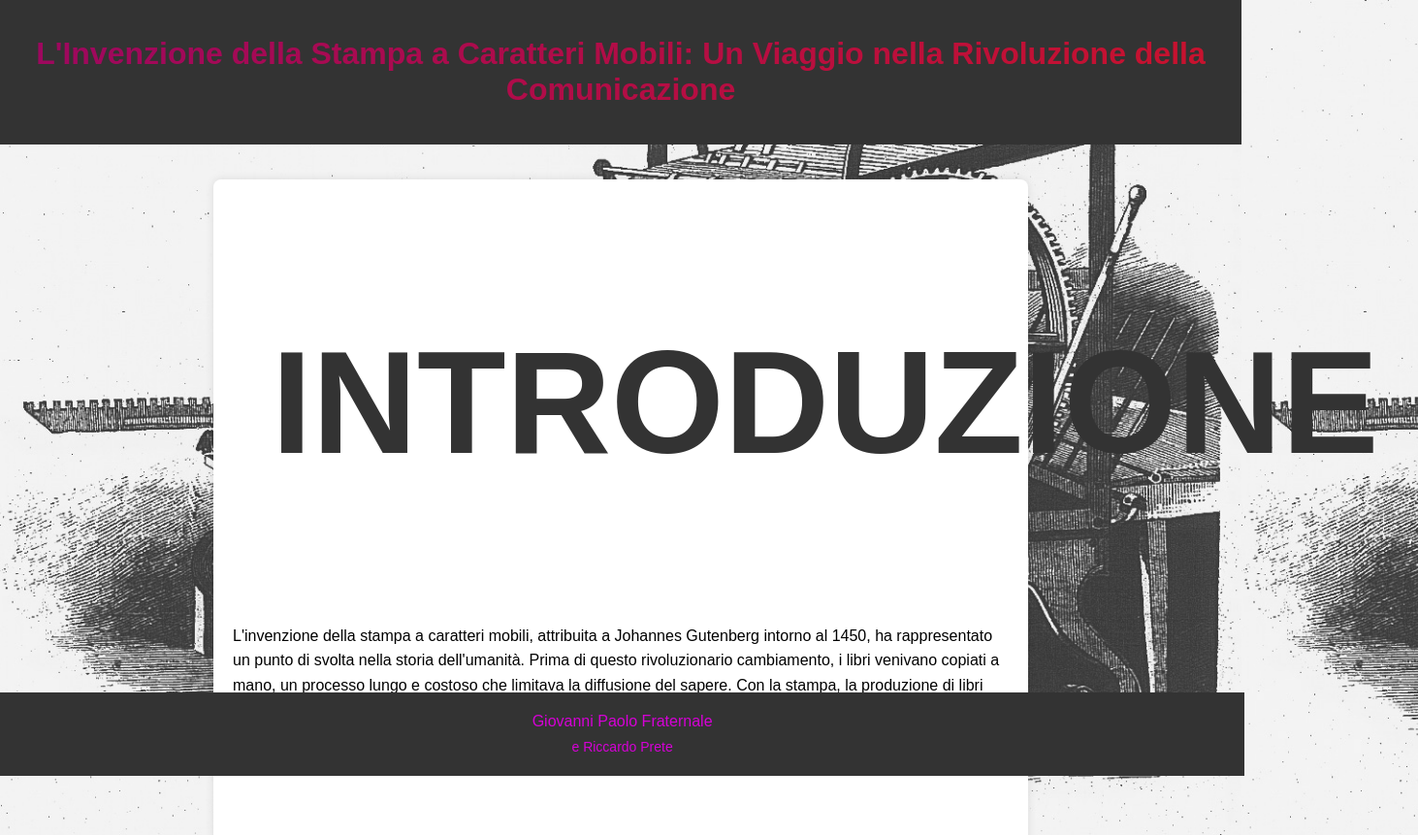
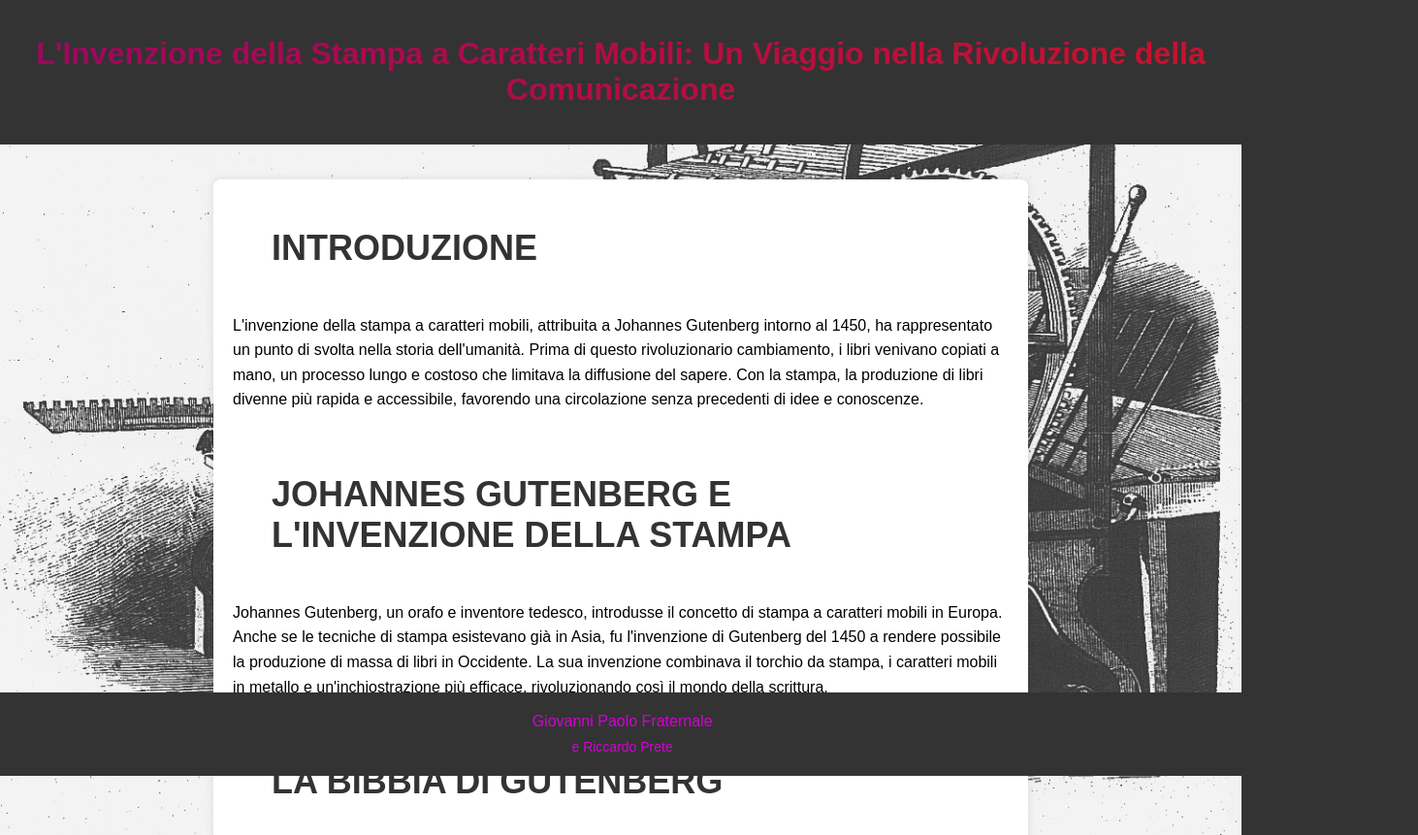
Before and after one commit to xXSHIOOuXx/nascita_della_stampa, a plain HTML site: page index.html in a window 1280 px wide. Shown: the top 861 px of the page at 97% size, 1462 px wide, since content can reach past the window. Drawn offline with Linux system fonts and the light colour scheme.

Commit message:
Update index.html

```diff
--- a/index.html
+++ b/index.html
@@ -201,7 +201,7 @@
 
     .text
     {
-      font-size: 100px;
+      font-size: 24px;
       text-transform: uppercase;
       font-weight: 900;
       position: relative;
@@ -233,7 +233,6 @@
     .container:hover .text::before,.container:hover::before
     {
       width: 100%;
-      overflow: hidden;
     }
   </style>
 </head>
```
